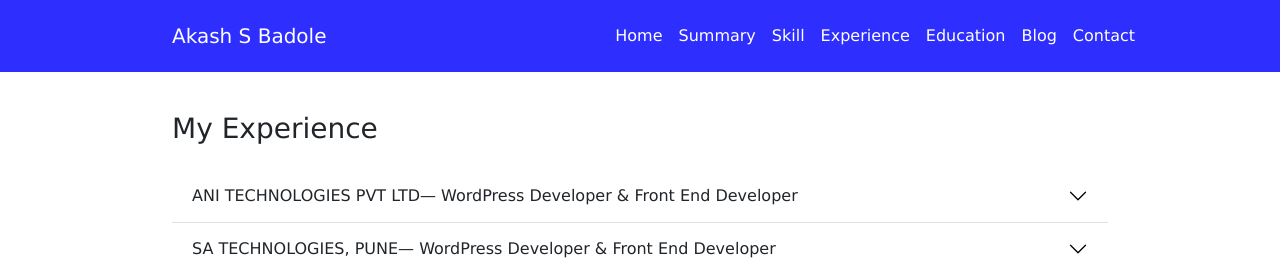
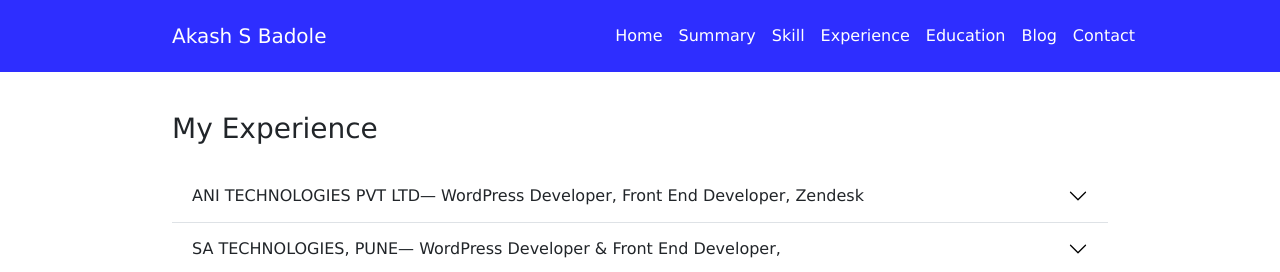
Before and after one commit to akashbadole/akashbadole, a React (Create React App) app: page /Experience in a window 1280 px wide. Shown: the top 272 px of the page. Built offline with nearby package versions, Linux system fonts and the light colour scheme.

Commit message:
changes - content

```diff
--- a/src/Component/Experience.js
+++ b/src/Component/Experience.js
@@ -15,7 +15,7 @@ class Experience extends Component {
                     <div className="accordion-item">
                         <h2 className="accordion-header" id="flush-headingOne">
                             <button className="accordion-button collapsed" type="button" data-bs-toggle="collapse" data-bs-target="#flush-collapseOne" aria-expanded="false" aria-controls="flush-collapseOne">
-                            ANI TECHNOLOGIES PVT LTD— WordPress Developer & Front End Developer
+                            ANI TECHNOLOGIES PVT LTD— WordPress Developer, Front End Developer, Zendesk
                             </button>
                         </h2>
                         <div id="flush-collapseOne" className="accordion-collapse collapse" aria-labelledby="flush-headingOne" data-bs-parent="#accordionFlushExample">
@@ -36,7 +36,7 @@ class Experience extends Component {
                     <div className="accordion-item">
                         <h2 className="accordion-header" id="flush-headingTwo">
                             <button className="accordion-button collapsed" type="button" data-bs-toggle="collapse" data-bs-target="#flush-collapseTwo" aria-expanded="false" aria-controls="flush-collapseTwo">
-                            SA TECHNOLOGIES, PUNE— WordPress Developer & Front End Developer
+                            SA TECHNOLOGIES, PUNE— WordPress Developer & Front End Developer,
                             </button>
                         </h2>
                         <div id="flush-collapseTwo" className="accordion-collapse collapse" aria-labelledby="flush-headingTwo" data-bs-parent="#accordionFlushExample">
@@ -57,7 +57,7 @@ class Experience extends Component {
                     <div className="accordion-item">
                         <h2 className="accordion-header" id="flush-headingThree">
                             <button className="accordion-button collapsed" type="button" data-bs-toggle="collapse" data-bs-target="#flush-collapseThree" aria-expanded="false" aria-controls="flush-collapseThree">
-                            SMARTCOOKIE REWARD PVT LTD, PUNE— WordPress Developer & Front End Developer
+                            SMARTCOOKIE REWARD PVT LTD, PUNE— WordPress Developer & Front End Developer,
                             </button>
                         </h2>
                         <div id="flush-collapseThree" className="accordion-collapse collapse" aria-labelledby="flush-headingThree" data-bs-parent="#accordionFlushExample">
@@ -81,7 +81,7 @@ class Experience extends Component {
                     <div className="accordion-item">
                         <h2 className="accordion-header" id="flush-headingFour">
                             <button className="accordion-button collapsed" type="button" data-bs-toggle="collapse" data-bs-target="#flush-collapseFour" aria-expanded="false" aria-controls="flush-collapseFour">
-                            CLIDE MANAGEMENT CONSULTANCY PVT LTD , Nagpur — WordPress Developer & Front End Developer
+                            CLIDE MANAGEMENT CONSULTANCY PVT LTD , Nagpur — WordPress Developer & Front End Developer,
                             </button>
                         </h2>
                         <div id="flush-collapseFour" className="accordion-collapse collapse" aria-labelledby="flush-headingFour" data-bs-parent="#accordionFlushExample">
```
